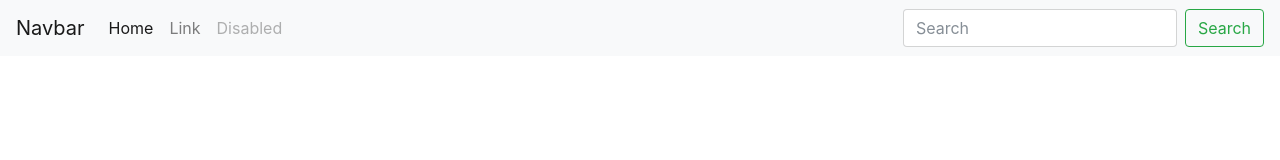
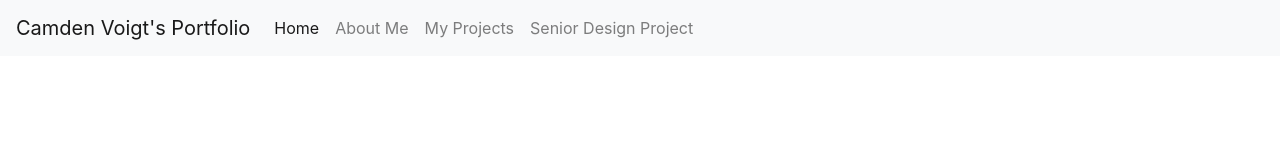
Before and after one commit to camdenvoigt/camdenvoigt.github.io, a plain HTML site: page index.html in a window 1280 px wide. Drawn offline with nearby package versions, Linux system fonts and the light colour scheme.

Commit message:
Testing navigation

```diff
--- a/index.html
+++ b/index.html
@@ -9,7 +9,7 @@
 </head>
 <body>
 	<nav class="navbar navbar-expand-lg navbar-light bg-light">
-  		<a class="navbar-brand" href="#">Navbar</a>
+  		<a class="navbar-brand" href="#">Camden Voigt's Portfolio</a>
   		<button class="navbar-toggler" type="button" data-toggle="collapse" data-target="#navbarSupportedContent" aria-controls="navbarSupportedContent" aria-expanded="false" aria-label="Toggle navigation">
     		<span class="navbar-toggler-icon"></span>
   		</button>
@@ -17,19 +17,18 @@
   		<div class="collapse navbar-collapse" id="navbarSupportedContent">
     		<ul class="navbar-nav mr-auto">
       			<li class="nav-item active">
-	        		<a class="nav-link" href="#">Home <span class="sr-only">(current)</span></a>
+	        		<a class="nav-link" href="/home">Home<span class="sr-only">(current)</span></a>
 	      		</li>
 	      		<li class="nav-item">
-	        		<a class="nav-link" href="#">Link</a>
+	        		<a class="nav-link" href="/about">About Me</a>
 	      		</li>
 	    		<li class="nav-item">
-	       			<a class="nav-link disabled" href="#">Disabled</a>
+	       			<a class="nav-link" href="/projects">My Projects</a>
+	      		</li>
+	      		<li class="nav-item">
+	      			<a class="nav-link" href="/sdesign">Senior Design Project</a>
 	      		</li>
     		</ul>
-    		<form class="form-inline my-2 my-lg-0">
-      			<input class="form-control mr-sm-2" type="text" placeholder="Search" aria-label="Search">
-      			<button class="btn btn-outline-success my-2 my-sm-0" type="submit">Search</button>
-    		</form>
   		</div>
 	</nav>
 </body>
```
